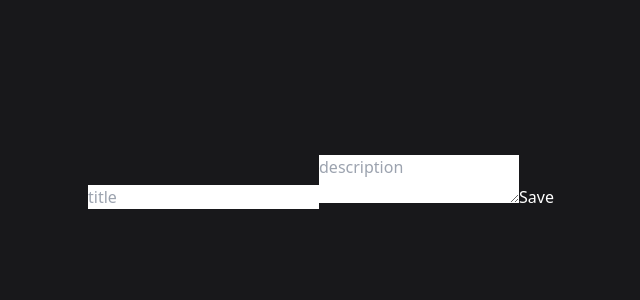
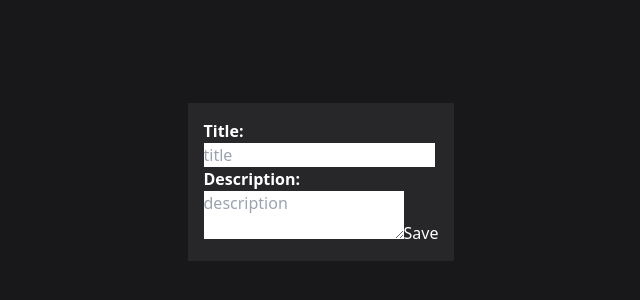
Before and after one commit to dgutierrez21/redux-rtk-crud-app, a React (Vite) app: page /create-task in a window 1280 px wide. Shown: the part 218-518 px from the top of the page, without its empty margins (319-959 px from the left). Built offline with nearby package versions, Linux system fonts and the light colour scheme.

Commit message:
add styles to the form container | add labels

```diff
--- a/src/components/TaskForm.tsx
+++ b/src/components/TaskForm.tsx
@@ -48,7 +48,10 @@ const TaskForm = () => {
   }, [id, tasks]);
 
   return (
-    <form onSubmit={handleSubmit}>
+    <form onSubmit={handleSubmit} className="max-w-sm bg-zinc-800 p-4">
+      <label htmlFor="title" className="text-md block font-bold">
+        Title:
+      </label>
       <input
         type="text"
         name="title"
@@ -56,6 +59,11 @@ const TaskForm = () => {
         onChange={handleChange}
         value={task.title}
       />
+
+      <label htmlFor="description" className="text-md block font-bold">
+        Description:
+      </label>
+
       <textarea
         name="description"
         placeholder="description"
```
